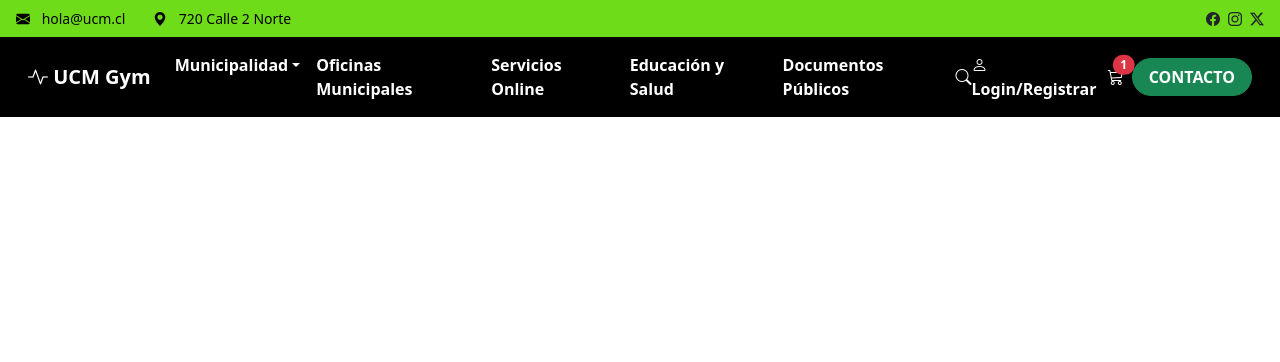
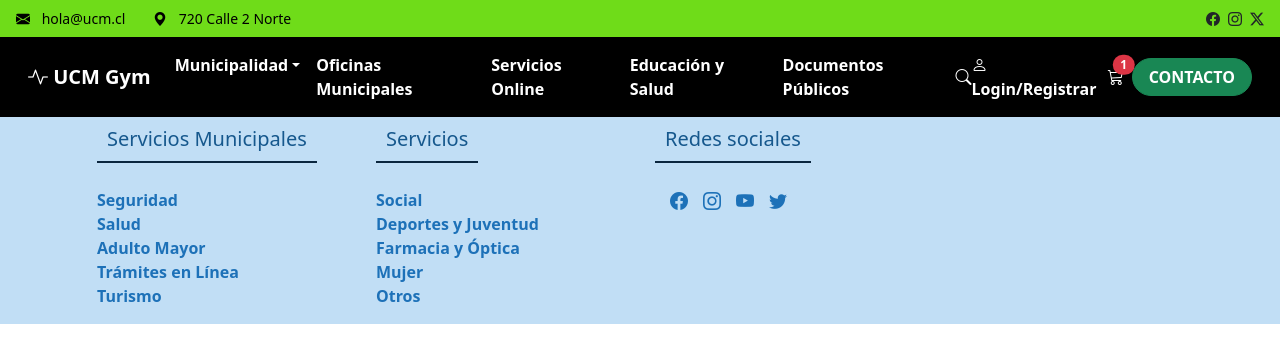
Before and after one commit to Naacho-mp/muni-vicuna, an Angular app: page / in a window 1280 px wide. Shown: the top 362 px of the page. Built offline with nearby package versions, Linux system fonts and the light colour scheme.

Commit message:
Agrege el footer y estilos en el footer

```diff
--- a/src/app/app.html
+++ b/src/app/app.html
@@ -1,2 +1,3 @@
 <app-header></app-header>
+<app-footer></app-footer>
 <router-outlet></router-outlet>
--- a/src/app/app.ts
+++ b/src/app/app.ts
@@ -3,11 +3,12 @@ import { RouterOutlet } from '@angular/router';
 
 // 👇 Importa tu componente header
 import { Header } from './components/header/header';
+import { Footer} from './components/footer/footer';
 
 @Component({
   selector: 'app-root',
   standalone: true, // 👈 Esto también es importante
-  imports: [RouterOutlet, Header], // 👈 Agrégalo aquí
+  imports: [RouterOutlet, Header, Footer], // 👈 Agrégalo aquí
   templateUrl: './app.html',
   styleUrl: './app.css'
 })
--- a/src/app/components/footer/footer.css
+++ b/src/app/components/footer/footer.css
@@ -0,0 +1,52 @@
+.footer-links{
+  width: 25%;
+  padding: 0 15px;
+}
+
+.footer-links h4{
+  font-size: 20px;
+  color: #16588D;
+  margin-bottom: 25px;
+  font-weight: 400;
+  border-bottom: 2px solid #0A263E;
+  padding: 10px;
+  display: inline-block;
+}
+
+.footer-links ul li a{
+  color: #1D71B8;
+  font-weight: bold;
+  text-decoration: none;
+  padding: 0;
+  transition: all .5s ease;
+}
+
+.footer-links ul li a:hover{
+  color: #0A263E;
+  padding-left: 6px;
+}
+
+.footer-icons a{
+  display: inline-block;
+  color: #1D71B8;
+  font-size: 18px;
+  margin-left: 15px;
+  text-decoration: none;
+  transition: all .5s ease;
+
+}
+
+.footer-icons a:hover{
+  color: #0A263E;
+  padding-left: 6px;
+}
+
+.footer{
+  background-color: #C1DEF5;
+}
+
+
+.footer-row{
+  display: flex;
+  flex-wrap: wrap;
+}
--- a/src/app/components/footer/footer.html
+++ b/src/app/components/footer/footer.html
@@ -1 +1,39 @@
-<p>footer works!</p>
+<footer class="footer">
+
+  <div class="container">
+    <div class="footer-row">
+      <div class="footer-links">
+        <h4>Servicios Municipales</h4>
+        <ul class="list-unstyled">
+          <li><a href="#">Seguridad</a></li>
+          <li><a href="#">Salud</a></li>
+          <li><a href="#">Adulto Mayor</a></li>
+          <li><a href="#">Trámites en Línea</a></li>
+          <li><a href="#">Turismo</a></li>
+        </ul>
+      </div>
+
+      <div class="footer-links">
+        <h4>Servicios</h4>
+        <ul class="list-unstyled">
+          <li><a href="#">Social</a></li>
+          <li><a href="#">Deportes y Juventud</a></li>
+          <li><a href="#">Farmacia y Óptica</a></li>
+          <li><a href="#">Mujer</a></li>
+          <li><a href="#">Otros</a></li>
+        </ul>
+      </div>
+
+      <div class="footer-links">
+        <h4>Redes sociales</h4>
+        <div class="footer-icons">
+          <a href="#" class="bi bi-facebook"></a>
+          <a href="#" class="bi bi-instagram"></a>
+          <a href="#" class="bi bi-youtube"></a>
+          <a href="#" class="bi bi-twitter"></a>
+        </div>
+      </div>
+
+    </div>
+  </div>
+</footer>
```
